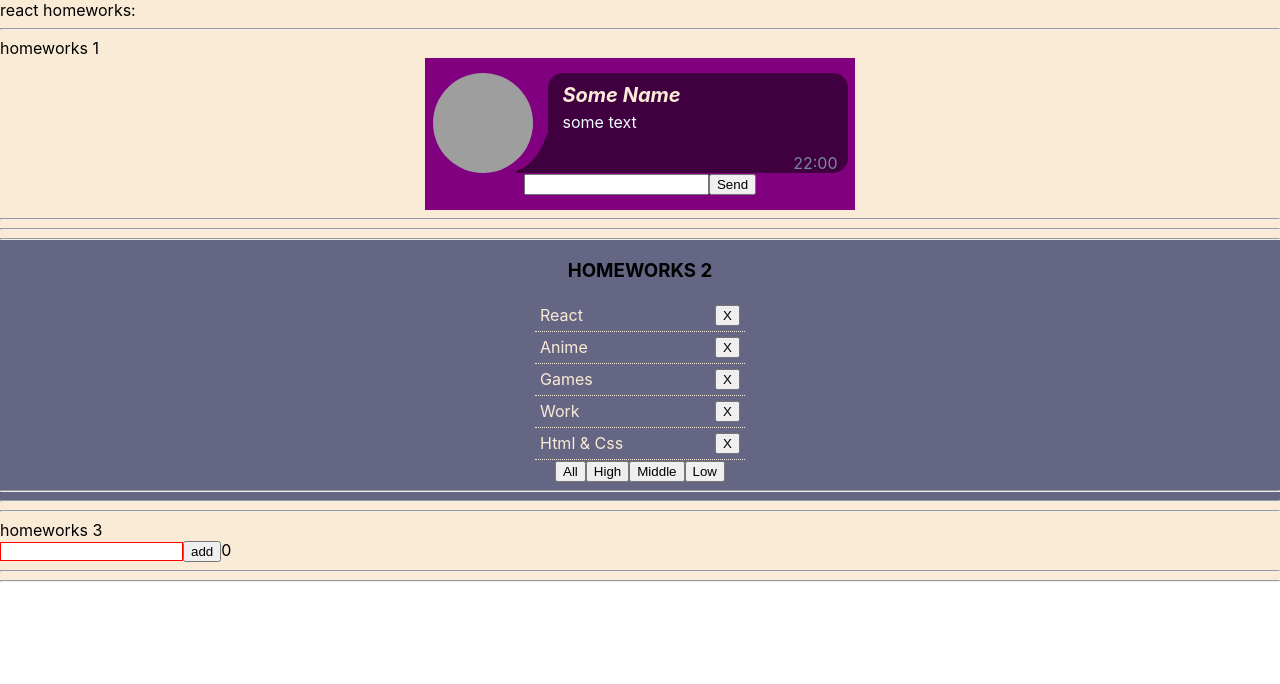
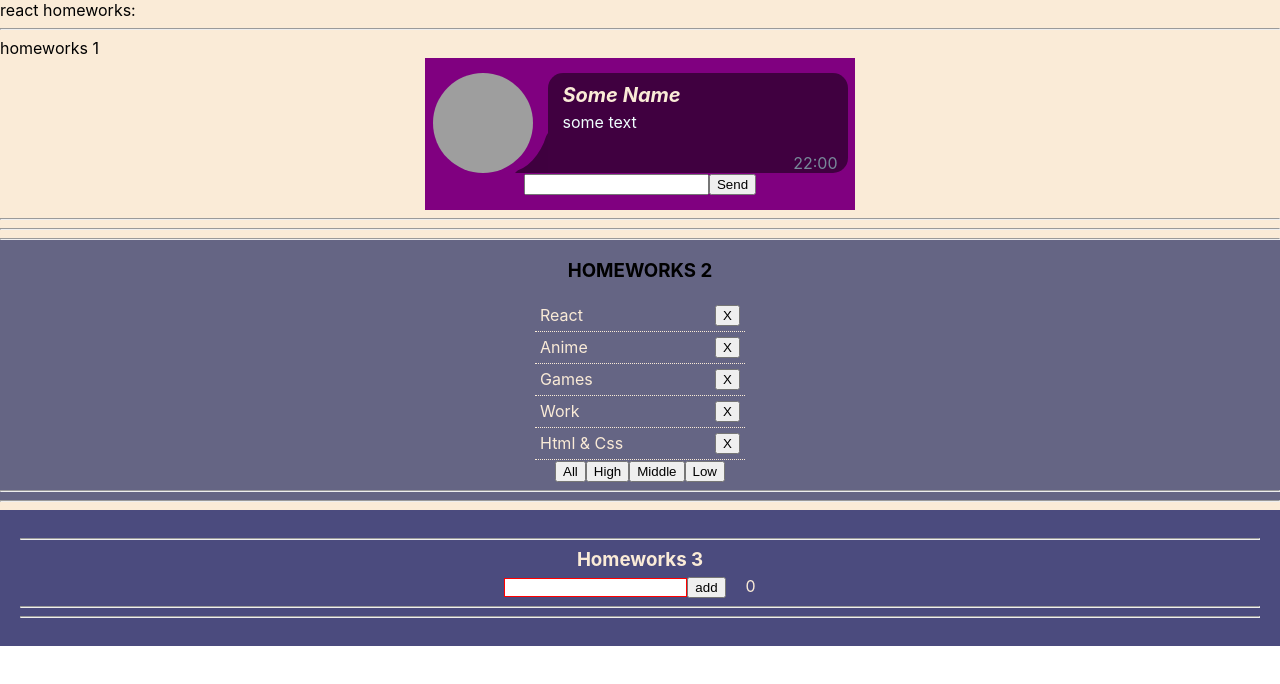
Before and after one commit to Alonasa/homeworks, a React (Create React App) app: page / in a window 1280 px wide. Shown: the top 684 px of the page. Built offline with nearby package versions, Linux system fonts and the light colour scheme; grey boxes are pictures that could not be loaded.

Commit message:
finish homework-3

```diff
--- a/src/p2-homeworks/h3/Greeting.module.css
+++ b/src/p2-homeworks/h3/Greeting.module.css
@@ -1,7 +1,23 @@
-.someClass {
+.body {
+    padding: 20px;
+    background-color: #4b4b7e;
+    color: antiquewhite;
+    text-align: center;
+}
 
+.title {
+    margin: 5px 0;
+    text-transform: capitalize;
+}
+
+.success {
+    border: 2px solid green;
 }
 
 .error {
     border: 1px solid red;
 }
+
+.indent {
+    padding: 20px;
+}
--- a/src/p2-homeworks/h3/Greeting.tsx
+++ b/src/p2-homeworks/h3/Greeting.tsx
@@ -13,14 +13,14 @@ type GreetingPropsType = {
 const Greeting: React.FC<GreetingPropsType> = (
     {name, setNameCallback, addUser, error, totalUsers} // деструктуризация пропсов
 ) => {
-    const inputClass = s.error // need to fix with (?:)
+    const inputClass = name ? s.success : s.error  // need to fix with (?:)
 
     return (
         <div>
             <input value={name} onChange={setNameCallback} className={inputClass}/>
             <span>{error}</span>
             <button onClick={addUser}>add</button>
-            <span>{totalUsers}</span>
+            <span className={s.indent}>{totalUsers}</span>
         </div>
     )
 }
--- a/src/p2-homeworks/h3/GreetingContainer.tsx
+++ b/src/p2-homeworks/h3/GreetingContainer.tsx
@@ -20,19 +20,25 @@ const GreetingContainer: React.FC<GreetingContainerPropsType> = ({users, addUser
         setName(e.currentTarget.value) // need to fix
     }
     const addUser = () => {
-        name ? alert(`Hello ${name}!`) : setError(error) // need to fix
+        if (name) {
+            addUserCallback(name);
+            setName(name);
+            alert(`Hello ${name}!`);
+        } else {
+            setError(error)
+        } // need to fix
     }
 
-    const totalUsers = 0 // need to fix
+    const totalUsers = users.length // need to fix
 
     return (
       <Greeting
         name={name}
-            setNameCallback={setNameCallback}
-            addUser={addUser}
-            error={error}
-            totalUsers={totalUsers}
-        />
+        setNameCallback={setNameCallback}
+        addUser={addUser}
+        error={error}
+        totalUsers={totalUsers}
+      />
     )
 }
 
--- a/src/p2-homeworks/h3/HW3.tsx
+++ b/src/p2-homeworks/h3/HW3.tsx
@@ -1,6 +1,7 @@
 import React, {useState} from 'react'
 import GreetingContainer from './GreetingContainer'
 import {v1} from 'uuid';
+import s from './Greeting.module.css'
 
 // types
 export type UserType = {
@@ -18,9 +19,9 @@ function HW3() {
     }
 
     return (
-        <div>
+        <div className={s.body}>
             <hr/>
-            homeworks 3
+          <h3 className={s.title}>homeworks 3</h3>
 
             {/*should work (должно работать)*/}
             <GreetingContainer users={users} addUserCallback={addUserCallback}/>
```
